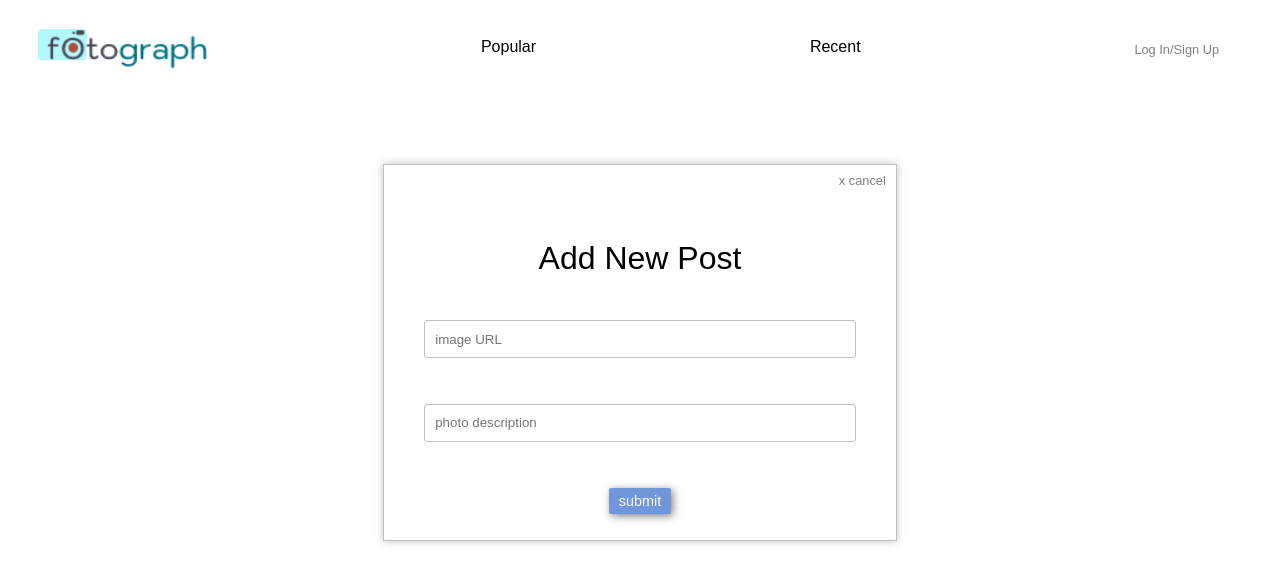
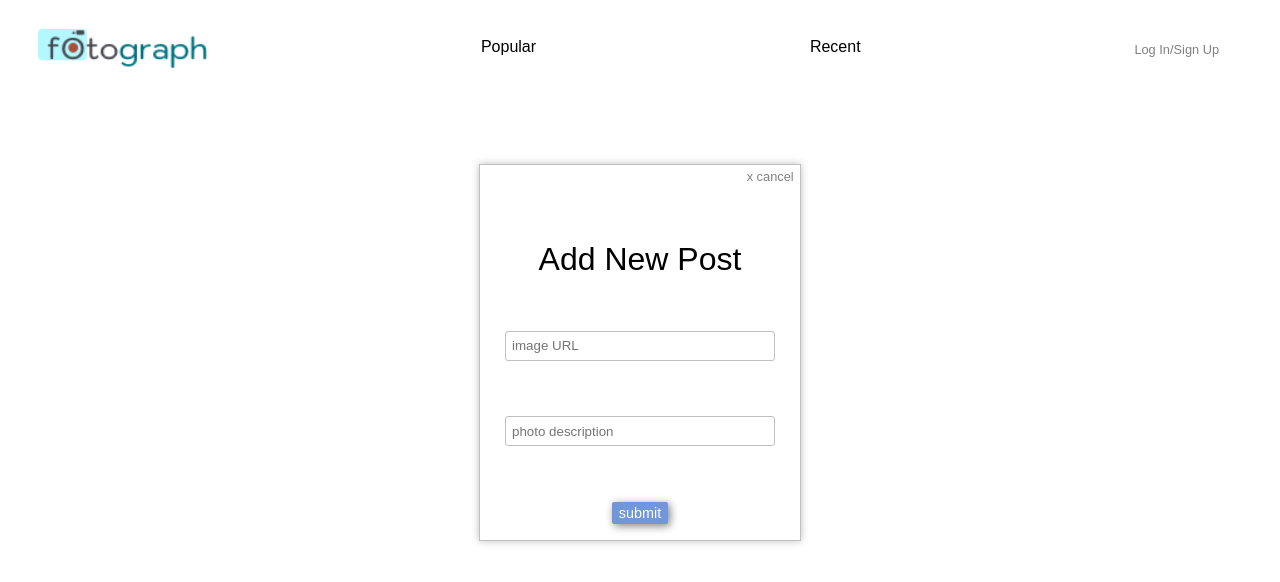
Before and after one commit to art-portfolio-bw/FE-amanda-lane, a React (Create React App) app in the folder fotograph-app/: page /create-post in a window 1280 px wide. Shown: the top 582 px of the page. Built offline with nearby package versions, Linux system fonts and the light colour scheme; a web font is replaced by a local one.

Commit message:
final changes

```diff
--- a/fotograph-app/package.json
+++ b/fotograph-app/package.json
@@ -7,6 +7,7 @@
     "node-sass": "^4.12.0",
     "react": "^16.8.6",
     "react-dom": "^16.8.6",
+    "react-loader-spinner": "^2.3.0",
     "react-redux": "^7.0.3",
     "react-router-dom": "^5.0.0",
     "react-scripts": "3.0.1",
--- a/fotograph-app/src/components/Public/SinglePost.js
+++ b/fotograph-app/src/components/Public/SinglePost.js
@@ -46,6 +46,7 @@ class SinglePost extends React.Component{
 
       const item = this.state.item;
     return (
+
       <div className="single-post-page">
         <div className="single-post-container">
           <div className="post-container">
--- a/fotograph-app/src/components/UserProfile/CreateNewPostForm.scss
+++ b/fotograph-app/src/components/UserProfile/CreateNewPostForm.scss
@@ -11,7 +11,7 @@
         font-size: 2rem;
         display: flex;
         flex-direction: column;
-        width: 40vw;
+        width: 25vw;
         height: 375px;
         justify-content: space-between;
         align-items: center;
--- a/fotograph-app/src/components/UserProfile/EditPostPage.js
+++ b/fotograph-app/src/components/UserProfile/EditPostPage.js
@@ -14,7 +14,7 @@ class EditPostPage extends React.Component{
       super(props);
       this.state = {
         item: {},
-        description: 'hello'
+        description: ''
       }
     }
 
@@ -32,7 +32,7 @@ class EditPostPage extends React.Component{
       })
     }
 
-    updateDescription = async (description, id) => {
+    updateDescription = async (id) => {
       console.log(this.state.description, "new description")
       try { const options = {
         headers: {
@@ -65,13 +65,13 @@ class EditPostPage extends React.Component{
 
       handleSubmit = e => {
         e.preventDefault();
-        this.updateDescription(this.state.newDescription, this.state.item.photoId)
+        this.updateDescription(this.state.item.photoId)
         window.location.reload();
       }
 
     render(){
-
       const item = this.state.item;
+      console.log(item, this.state.description)
     return (
       <div className="single-post-page">
         <div className="single-post-container">
```
Also changed, not shown: 1 other file (tests, documents, lock files or other folders).
